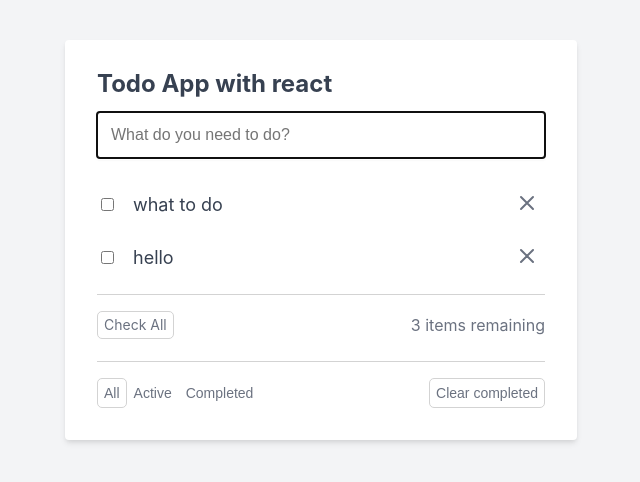
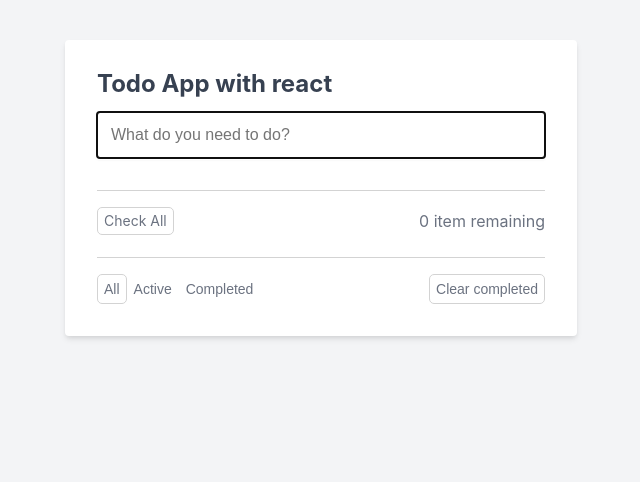
Before and after one commit to HninHtet-99/Todo, a React (Create React App) app: page / in a window 1280 px wide. Shown: the top 482 px of the page, without its empty margins (319-959 px from the left). Built offline with nearby package versions, Linux system fonts and the light colour scheme; data requests are answered from the project's data file.

Commit message:
clear completed , remaining and check all feature

```diff
--- a/src/App.js
+++ b/src/App.js
@@ -43,7 +43,6 @@ function App() {
 
   let editTodo = (todo) => {
     //server side
-    console.log(todo);
     fetch(`http://localhost:3001/todos/${todo.id}`, {
       method: "PATCH",
       headers: {
@@ -55,23 +54,55 @@ function App() {
     setTodos((prevState) => {
       return prevState.map((t) => {
         if (t.id === todo.id) {
-          return todo;
+          return todo; //[editTodo, todo , todo]
         }
         return t;
       });
     });
   };
+  // item remaining
+  let remainingCount = todos.filter((todo) => !todo.completed).length;
 
+  let checkAll = () => {
+    //server
+    todos.forEach((todo) => {
+      todo.completed = true;
+      editTodo(todo);
+    });
+    //client
+    setTodos((prevState) => {
+      return prevState.map((t) => {
+        return { ...t, completed: true };
+      });
+    });
+  };
+
+  // clear completed
+  let cleanCompleted = () => {
+    //server
+    todos.forEach((todo) => {
+      if (todo.completed) {
+        deleteTodo(todo.id);
+      }
+    });
+    //client
+    setTodos((prevState) => {
+      return prevState.filter((t) => !t.completed);
+    });
+  };
   return (
     <div className="todo-app-container">
       <div className="todo-app">
         <h2>Todo App with react</h2>
         <TodoForm addTodo={addTodo} />
         <TodoList todos={todos} deleteTodo={deleteTodo} editTodo={editTodo} />
-        <CheckAllAndRemaining />
+        <CheckAllAndRemaining
+          remainingCount={remainingCount}
+          checkAll={checkAll}
+        />
         <div className="other-buttons-container">
           <TodoFilters />
-          <ClearCompletedBtn />
+          <ClearCompletedBtn cleanCompleted={cleanCompleted} />
         </div>
       </div>
     </div>
--- a/src/components/CheckAllAndRemaining.js
+++ b/src/components/CheckAllAndRemaining.js
@@ -1,13 +1,17 @@
 import React from "react";
 
-const CheckAllAndRemaining = () => {
+const CheckAllAndRemaining = ({ remainingCount, checkAll }) => {
   return (
     <div className="check-all-container">
       <div>
-        <div className="button">Check All</div>
+        <div className="button" onClick={checkAll}>
+          Check All
+        </div>
       </div>
 
-      <span>3 items remaining</span>
+      <span>
+        {remainingCount} item{remainingCount > 1 ? "s" : ""} remaining
+      </span>
     </div>
   );
 };
--- a/src/components/ClearCompletedBtn.js
+++ b/src/components/ClearCompletedBtn.js
@@ -1,9 +1,11 @@
 import React from "react";
 
-const ClearCompletedBtn = () => {
+const ClearCompletedBtn = ({ cleanCompleted }) => {
   return (
     <div>
-      <button className="button">Clear completed</button>
+      <button className="button" onClick={cleanCompleted}>
+        Clear completed
+      </button>
     </div>
   );
 };
--- a/src/data/db.json
+++ b/src/data/db.json
@@ -1,14 +1,3 @@
 {
-  "todos": [
-    {
-      "id": 647,
-      "title": "what to do",
-      "completed": false
-    },
-    {
-      "id": 367,
-      "title": "hello",
-      "completed": false
-    }
-  ]
+  "todos": []
 }
```
